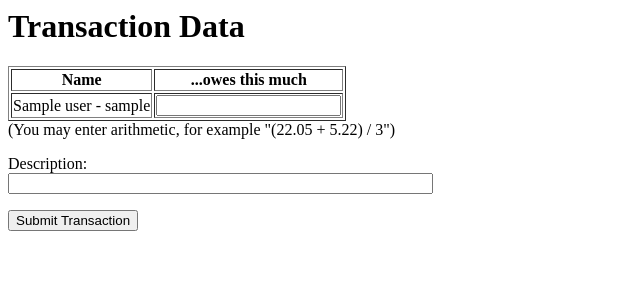
After one commit to tecknicaltom/creditpool_django, a Django app: template creditpool/templates/new_transaction.html in a window 1280 px wide. The commit adds this page. Shown: the top 300 px of the page, without its empty margins (0-640 px from the left). Run offline with Django 3.2, Linux system fonts and the light colour scheme; the template is opened without the code that fills it: most values are stand-ins (such as "Sample title", 1, 10 or a date in 2020); parts of the project's set-up code (start-up, migrations or seed data) failed here and were passed over.

Commit message:
beginnings of new transaction flow

```diff
--- a/creditpool/templates/index.html
+++ b/creditpool/templates/index.html
@@ -20,16 +20,18 @@ This means you owe {{ me.userprofile.credit|currency }} to the credit pool.
 <p>(Confirming a transaction means that you've seen it, not necessarily that you agree to it.  If you would like to contest a transaction, take it up with the transaction creator, in the "Who did it?" column.)
 
 <hr /><h3>New transaction</h3>
-<select multiple name="sucker">
+<form action="{% url creditpool.views.new_transaction %}" method="get">
+<select multiple name="user">
 
 {% for user in users|dictsort:"first_name"|dictsort:"last_name" %}
 	{% if user != me %}
-		<option value="{{ user.username }}">{{ user.get_full_name }} - {{ user.username }}</option>
+		<option value="{{ user.pk }}">{{ user.get_full_name }} - {{ user.username }}</option>
 	{% endif %}
 {% endfor %}
 </select>
 <br />
 <input type="submit" name="action" value="Select Users" />
+</form>
 
 {% if history = 7 %}
 	<hr /><h3>The week in review</h3>
--- /dev/null
+++ b/creditpool/templates/new_transaction.html
@@ -0,0 +1,29 @@
+{% with me=user %}
+<h1>Transaction Data</h1>
+<form action="" method="post">
+<table border=1>
+
+		<tr>
+			<th>Name</th>
+			<th>...owes this much</th>
+		</tr>
+
+		{% for user in transaction_users %}
+		<tr>
+			<td>{{ user.get_full_name }} - {{ user.username }}</td>
+			{% if user == me %}
+			<td>N/A</td>
+			{% else %}
+			<td><input type="text" name="val_{{ user.pk }}" value="" /></td>
+			{% endif %}
+		</tr>
+		{% endfor %}
+
+	</table>
+	(You may enter arithmetic, for example "(22.05 + 5.22) / 3")
+	<p>Description:<br /><input type="text" name="descrip" value="" size="50" maxlength="100" /><p>
+	<p><input type="submit" name="action" value="Submit Transaction" />
+
+	</form>
+
+	{% endwith %}
--- a/creditpool/urls.py
+++ b/creditpool/urls.py
@@ -2,4 +2,5 @@ from django.conf.urls.defaults import patterns, include, url
 
 urlpatterns = patterns('creditpool.views',
 	url(r'^$', 'index'),
+	url(r'^new_transaction', 'new_transaction'),
 )
```
Also changed, not shown: creditpool/views.py (+7 -0 lines).
